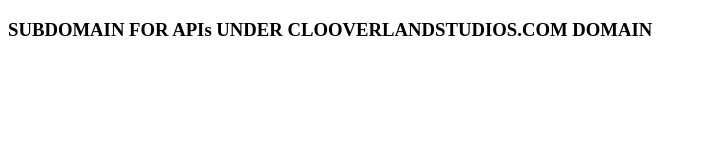
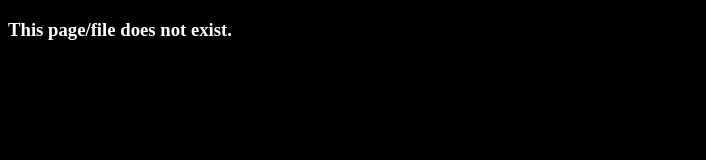
Before and after one commit to ClooverDev/api-clooverlandstudios, a plain HTML site: page 404.html in a window 1280 px wide. Shown: the whole page, without its empty margins (0-706 px from the left). Drawn offline with Linux system fonts and the light colour scheme.

Commit message:
Update and rename index.html to 404.html

```diff
--- a/index.html
+++ b/404.html
@@ -5,7 +5,7 @@
     <title> API Clooverland Studios </title>
   </head>
 
-  <body>
-    <h3>SUBDOMAIN FOR APIs UNDER CLOOVERLANDSTUDIOS.COM DOMAIN</h3>
+  <body bgColor="black">
+    <h3 style="color:white">This page/file does not exist.</h3>
   </body>
 </html>
```
